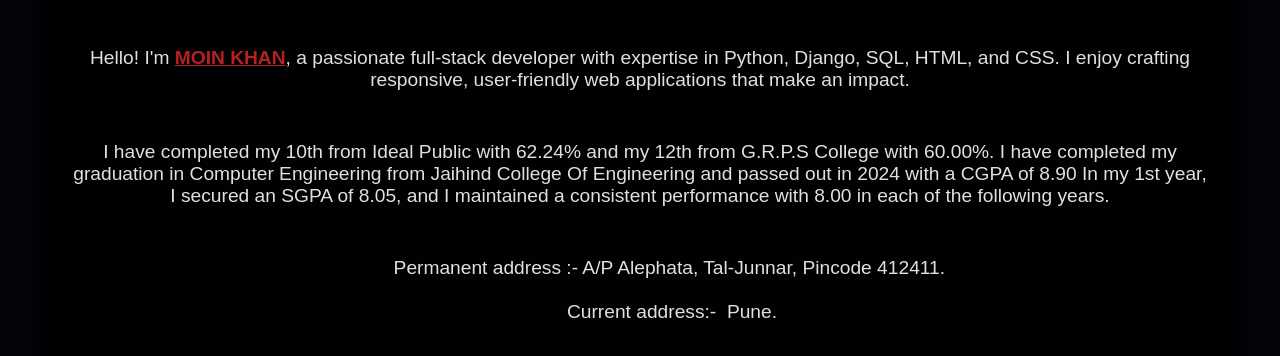
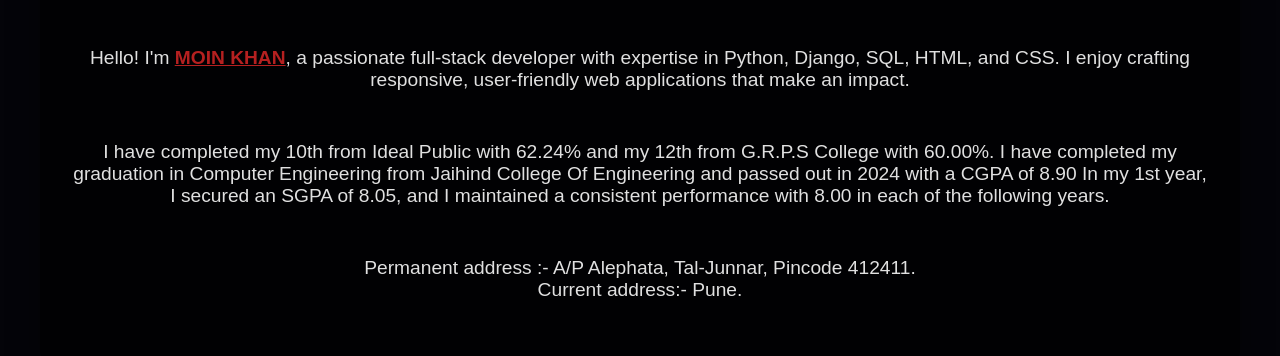
Before and after one commit to moin070/portfolio, a plain HTML site: page about.html in a window 1280 px wide. Shown: the part 210-566 px from the top of the page. Drawn offline with Linux system fonts and the light colour scheme.

Commit message:
removed sam.html 1

```diff
--- a/about.html
+++ b/about.html
@@ -32,10 +32,10 @@
         <p class="intro">
             I have completed my 10th from Ideal Public  with 62.24% and my 12th from G.R.P.S College with 60.00%. I have completed my graduation in Computer Engineering from Jaihind College Of Engineering  and passed out in 2024 with a CGPA of 8.90 In my 1st year, I secured an SGPA of 8.05, and I maintained a consistent performance with 8.00 in each of the following years.
         </p>
-        <pre class="intro">
+        <p class="intro">
             Permanent address :- A/P Alephata, Tal-Junnar, Pincode 412411. <br>
             Current address:-  Pune.
-        </pre>
+        </p>
     </div>
             </section>
 
```
